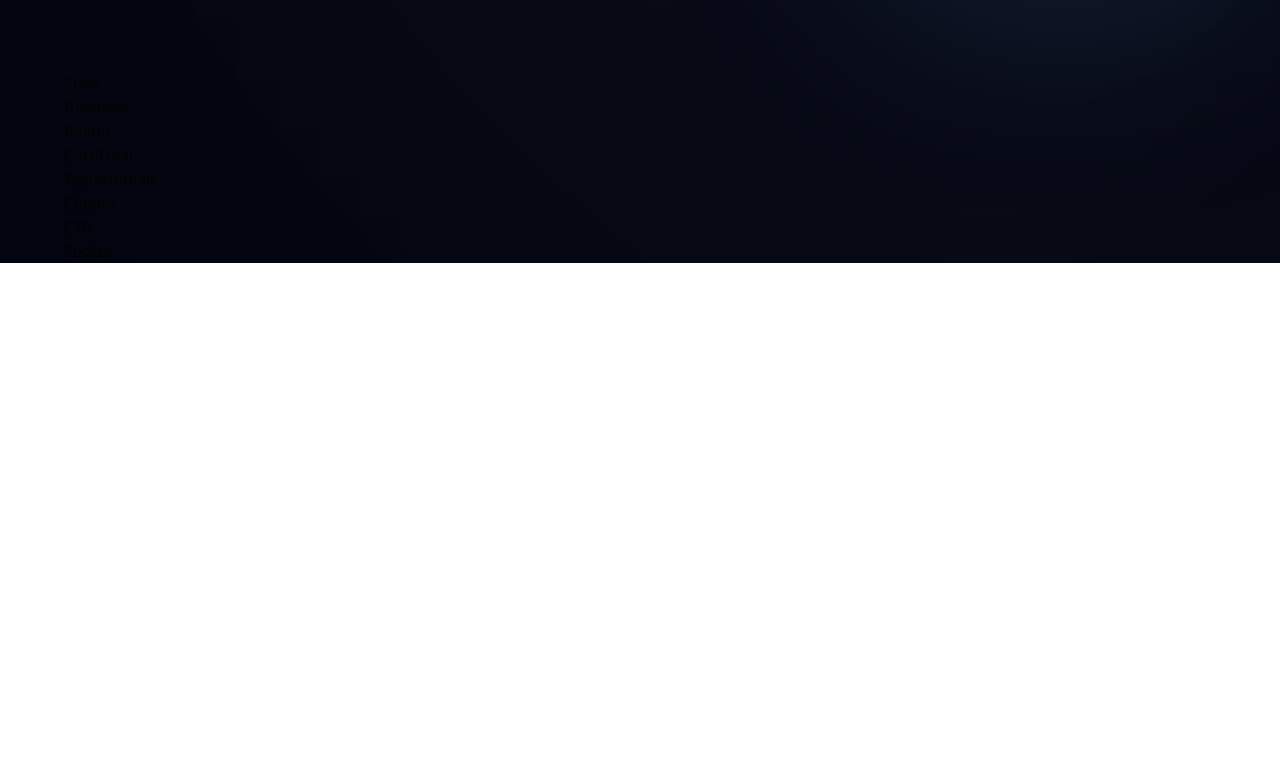
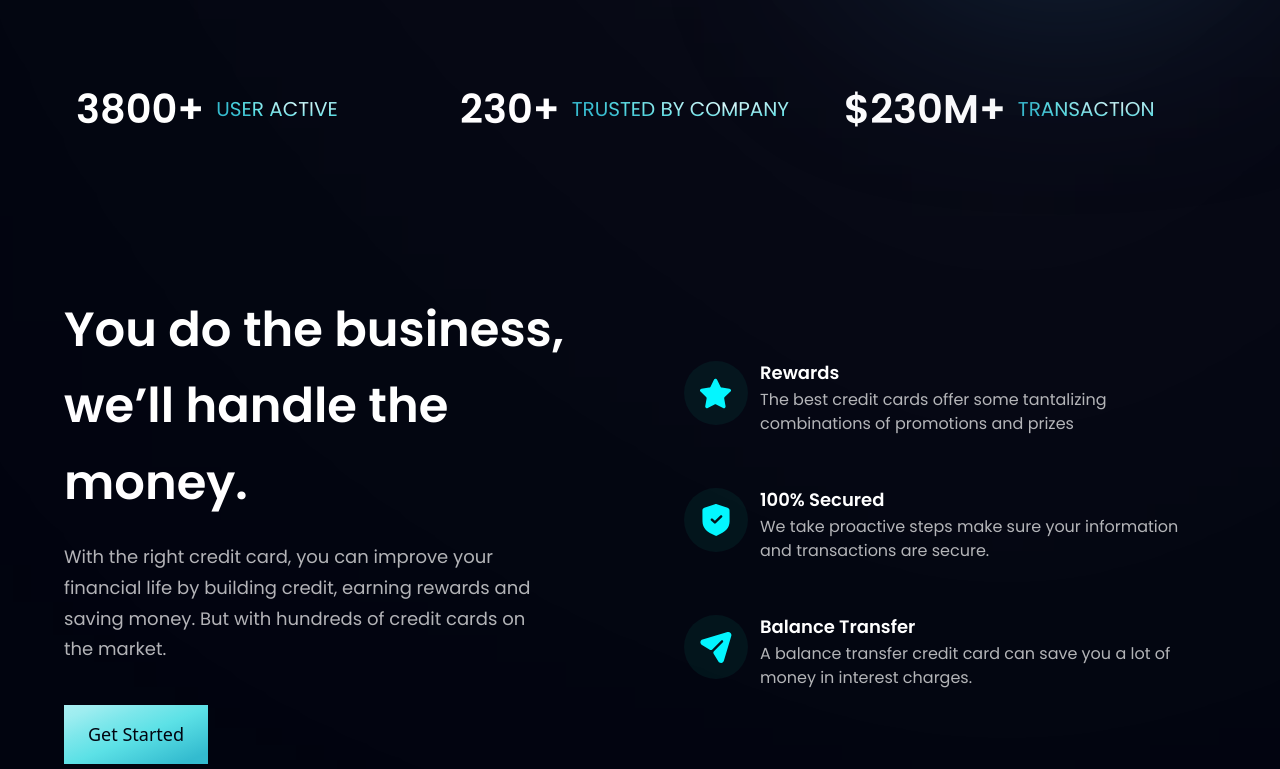
Before and after one commit to EmilyALaBelle/Modern-Bank-App, a React (Vite) app: page / in a window 1280 px wide. Shown: the part 711-1480 px from the top of the page. Before the commit the page ends 974 px from the top, so only its background shows below. Built offline with nearby package versions, Linux system fonts and the light colour scheme.

Commit message:
added stats and business section

```diff
--- a/src/components/Business.jsx
+++ b/src/components/Business.jsx
@@ -1,8 +1,38 @@
 import React from 'react'
+import { features } from '../constants'
+import styles, { layout } from '../style'
+import Button from './Button'
+
+
+const FeatureCard = ({ icon, title, content, index }) => (
+  <div className={`flex flex-row p-6 rounded-[20px] ${index !== features.length-1} ? "mb-6" : "mb-0"} feature-card`}>
+    <div className={`w-[64px] h-[64px] rounded-full ${styles.flexCenter} bg-dimBlue`}>
+      <img src={icon} alt="icon" className='w-[50%] h-[50%] object-contain' />
+    </div>
+    <div className='flex-1 flex flex-col ml-3'>
+      <h4 className='font-poppins font-semibold text-white text-[18px] leading-[23px] mb-1'>{title}</h4>
+      <p className='font-poppins font-normal text-dimWhite text-[16px] leading-[24px] mb-1'>{content}</p>
+    </div>
+  </div>
+)
 
 const Business = () => {
   return (
-    <div>Business</div>
+    <section id='features' className={layout.section}>
+      <div className={layout.sectionInfo}>
+        <h2 className={styles.heading2}>You do the business, <br className="sm:block hidden" /> we’ll handle
+          the money.</h2>
+        <p className={`${styles.paragraph} max-w-[470px] mt-5`}>With the right credit card, you can improve your financial life by
+          building credit, earning rewards and saving money. But with hundreds
+          of credit cards on the market.</p>
+        <Button styles="mt-10" />
+      </div>
+      <div className={`${layout.sectionImg} flex-col`}>
+        {features.map((feature, index) => (
+          <FeatureCard key={feature.id} {...feature} index={index} />
+        ))}
+      </div>
+    </section>
   )
 }
 
--- a/src/components/Button.jsx
+++ b/src/components/Button.jsx
@@ -1,8 +1,10 @@
 import React from 'react'
 
-const Button = () => {
+const Button = ({ styles }) => {
   return (
-    <div>Button</div>
+    <button type='button' className={`py-4 px-6 bg-blue-gradient font -poppins font-medium text-[18px] text-primary outline-none ${styles}`}>
+      Get Started
+    </button>
   )
 }
 
--- a/src/components/Stats.jsx
+++ b/src/components/Stats.jsx
@@ -1,9 +1,18 @@
 import React from 'react'
+import { stats } from '../constants'
+import styles from '../style'
 
-const Stats = () => {
-  return (
-    <div>Stats</div>
-  )
-}
+const Stats = () =>
+(
+  <section className={`${styles.flexCenter} flex-row flex-wrap sm:mb-20 mb-6`}>
+    {stats.map((stat) => (
+      <div key={stat.id} className={` flex-1 flex justify-start items-center flex-row m-3`}>
+        <h4 className='font-poppins font-semibold xs:text-[40px] text-[30px] xs:leading-[53px] leading-[43px] text-white'>{stat.value}</h4>
+        <p className='font-poppins font-normal xs:text-[20px] text-[50px] xs:leading-[26px] leading-[21px] text-gradient uppercase ml-3'>{stat.title}</p>
+      </div>
+    ))}
+  </section>
+)
+
 
 export default Stats
```
